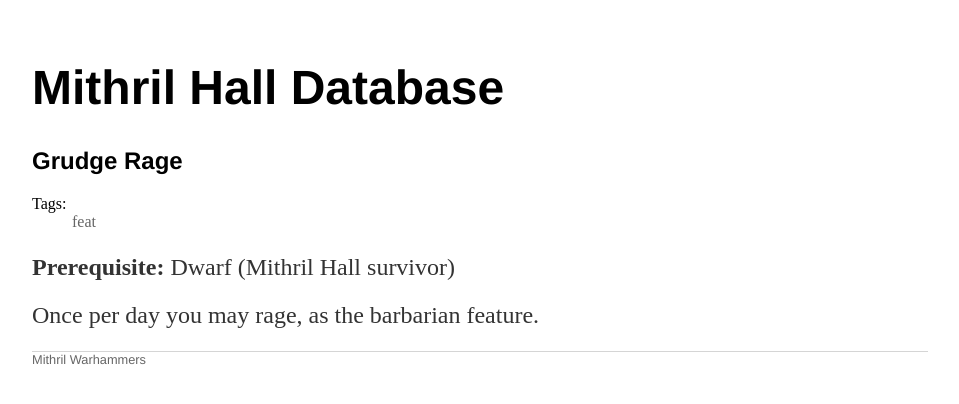
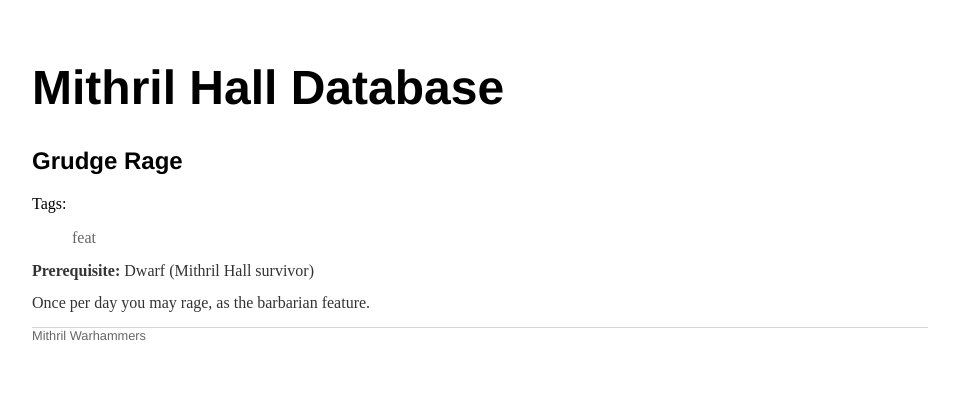
Before and after one commit to Thexeir/thexeir.github.io, a Jekyll site: the page built from _posts/spellsfeats/2017-12-21-Feat-Grudge-Rage.md, in a window 1280 px wide. Shown: the top 404 px of the page, without its empty margins (160-1119 px from the left). Built offline with Jekyll 4.4.1, drawn with Linux system fonts in a browser that asks for light colours.

Commit message:
more formatting

```diff
--- a/_layouts/post.html
+++ b/_layouts/post.html
@@ -8,9 +8,9 @@ layout: default
     <dl class="tag-list">
     <dt>Tags:</dt>
     {% for tag in page.tags %}
-    <dd>
+    <ul>
           <a href="{{site.baseurl}}/tags/{{tag}}.html">{{tag}}</a>
-    </dd>
+    </ul>
     {% endfor %}
   </header>
 
--- a/css/main.css
+++ b/css/main.css
@@ -28,7 +28,7 @@ h2 {
     font-family:'Helvetica', 'Arial', 'Sans-Serif';
 }
 p {
-    font-size: 1.5em;
+    font-size: 1em;
     line-height: 1em;
     color: #333;
 }
@@ -37,12 +37,16 @@ footer {
     font-size: .8em;
 	font-family:'Helvetica', 'Arial', 'Sans-Serif';
 }
-
 ul.posts {
     margin: 20px auto 40px;
-    font-size: 1.5em;
+    font-size: 1em;
 }
-
 ul.posts li {
     list-style: none;
 }
+li {
+    > ul,
+    > ol {
+         margin-bottom: 0;
+    }
+}
```
